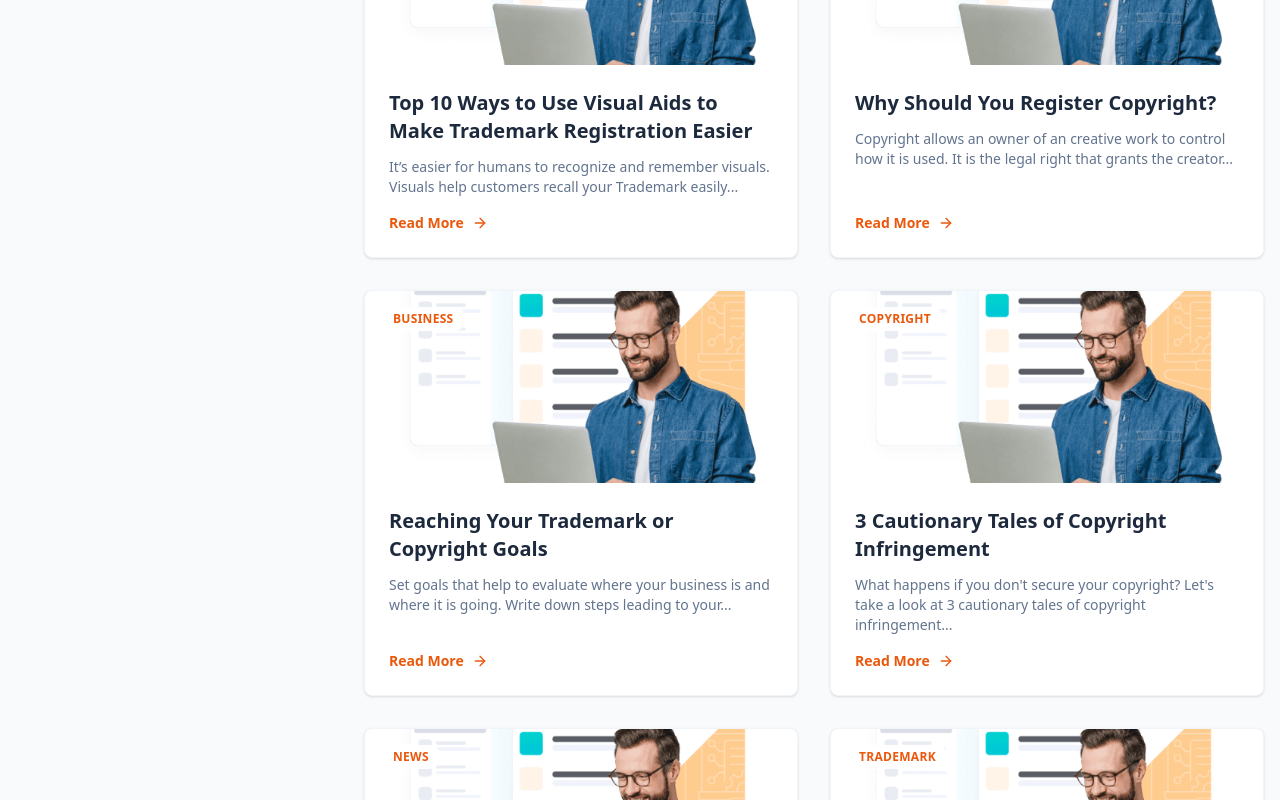
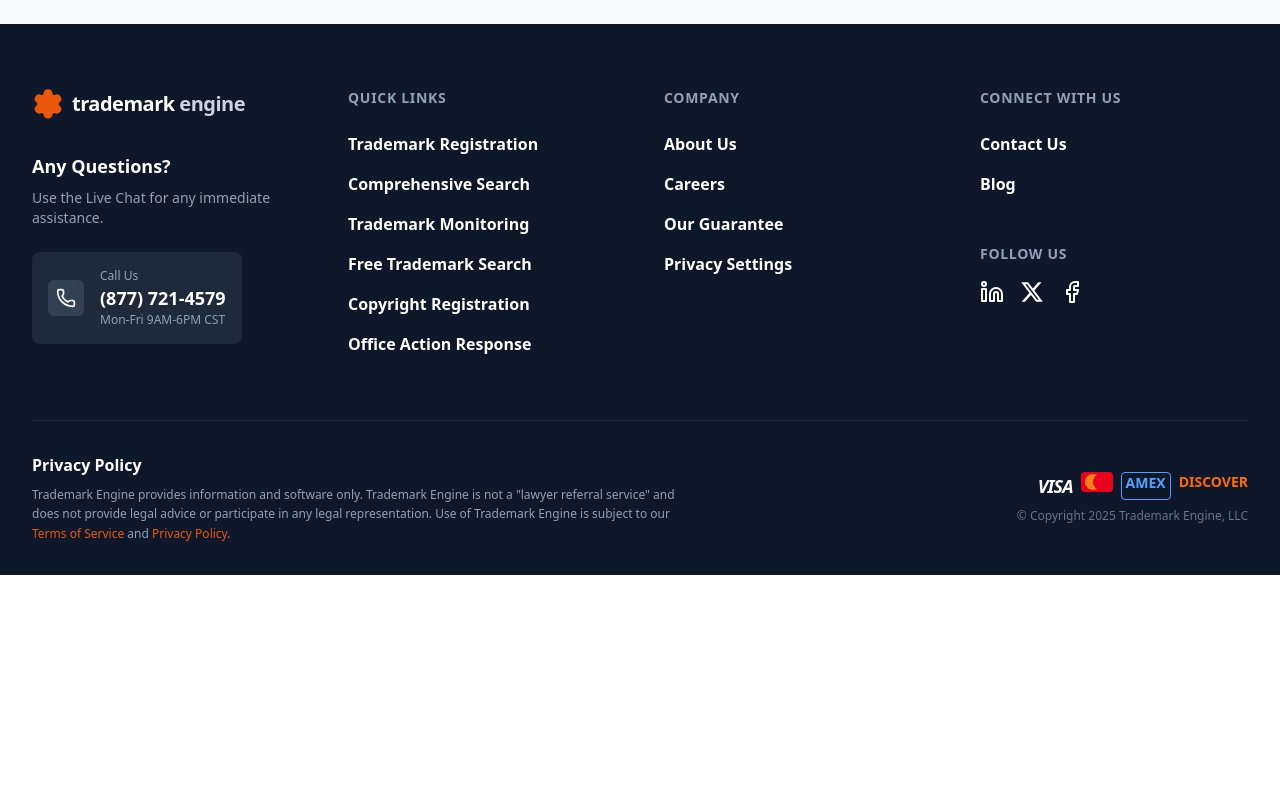
Before and after one commit to Sajid-Abbas110/Trademarkengine, a Next.js app: page /blog in a window 1280 px wide. Shown: the part 2660-3460 px from the top of the page. After the commit the page ends 3235 px from the top, so only its background shows below. Built offline with nearby package versions, Linux system fonts and the light colour scheme.

Commit message:
Fix: await params in blog post dynamic route (app/blog/[slug]/page.tsx)

```diff
--- a/app/blog/[slug]/page.tsx
+++ b/app/blog/[slug]/page.tsx
@@ -1,5 +1,3 @@
-"use client";
-
 import { Calendar, ArrowLeft, Share2 } from "lucide-react";
 import Link from "next/link";
 import Navbar from "@/app/components/Navbar";
@@ -554,8 +552,9 @@
   }
 };
 
-export default function BlogPost({ params }: { params: { slug: string } }) {
-  const post = blogPosts[params.slug];
+export default async function BlogPost({ params }: { params: any }) {
+  const { slug } = await params;
+  const post = blogPosts[slug];
 
   if (!post) {
     return (
--- /dev/null
+++ b/app/blog/how-long-trademark/page.tsx
@@ -0,0 +1,5 @@
+import { redirect } from 'next/navigation';
+
+export default function Page() {
+  redirect('/blog/how-long-does-trademark-registration-take');
+}
--- a/app/blog/page.tsx
+++ b/app/blog/page.tsx
@@ -7,7 +7,7 @@
 import Navbar from "../components/Navbar";
 import Footer from "../components/Footer";
 
-// Mock Data
+// Mock Data — show only posts that have pages/content
 const blogPosts = [
     {
         title: "Top 10 Reasons Every Online Seller on Amazon, eBay, Etsy, and Other Marketplaces Should Trademark and Copyright their Brand",
@@ -59,49 +59,7 @@
         slug: "tips-tricks-logo-instagram"
     },
     {
-        title: "Trademark Engine Launches New Brand Identity",
-        summary: "Trademark Engine is happy to visually introduce our new look and feel to our customers, industry partners, and community...",
-        imageSrc: "/hero.png",
-        category: "News",
-        slug: "trademark-engine-rebrand"
-    },
-    {
-        title: "Top 10 Ways to Use Visual Aids to Make Trademark Registration Easier",
-        summary: "It’s easier for humans to recognize and remember visuals. Visuals help customers recall your Trademark easily...",
-        imageSrc: "/hero.png",
-        category: "Trademark",
-        slug: "visual-aids-trademark"
-    },
-    {
-        title: "Why Should You Register Copyright?",
-        summary: "Copyright allows an owner of an creative work to control how it is used. It is the legal right that grants the creator...",
-        imageSrc: "/hero.png",
-        category: "Copyright",
-        slug: "why-register-copyright"
-    },
-    {
-        title: "Reaching Your Trademark or Copyright Goals",
-        summary: "Set goals that help to evaluate where your business is and where it is going. Write down steps leading to your...",
-        imageSrc: "/hero.png",
-        category: "Business",
-        slug: "reaching-trademark-goals"
-    },
-    {
-        title: "3 Cautionary Tales of Copyright Infringement",
-        summary: "What happens if you don't secure your copyright? Let's take a look at 3 cautionary tales of copyright infringement...",
-        imageSrc: "/hero.png",
-        category: "Copyright",
-        slug: "cautionary-tales-copyright"
-    },
-    {
-        title: "Tips to Protect Your Listings on Instagram",
-        summary: "Social media is a great tool for businesses to expand their reach. But it is also a place where your images can be stolen...",
-        imageSrc: "/hero.png",
-        category: "News",
-        slug: "protect-listings-instagram"
-    },
-    {
-        title: "How Long Does It Take to Register Your Trademark?",
+        title: "How Long Does Trademark Registration Take? — Timeline and Stages",
         summary: "One of the most common questions we get is how long does the process take. The answer depends on a few factors...",
         imageSrc: "/hero.png",
         category: "Trademark",
```
Also changed, not shown: app/reset-password/page.tsx (added), tmp.html (added).
